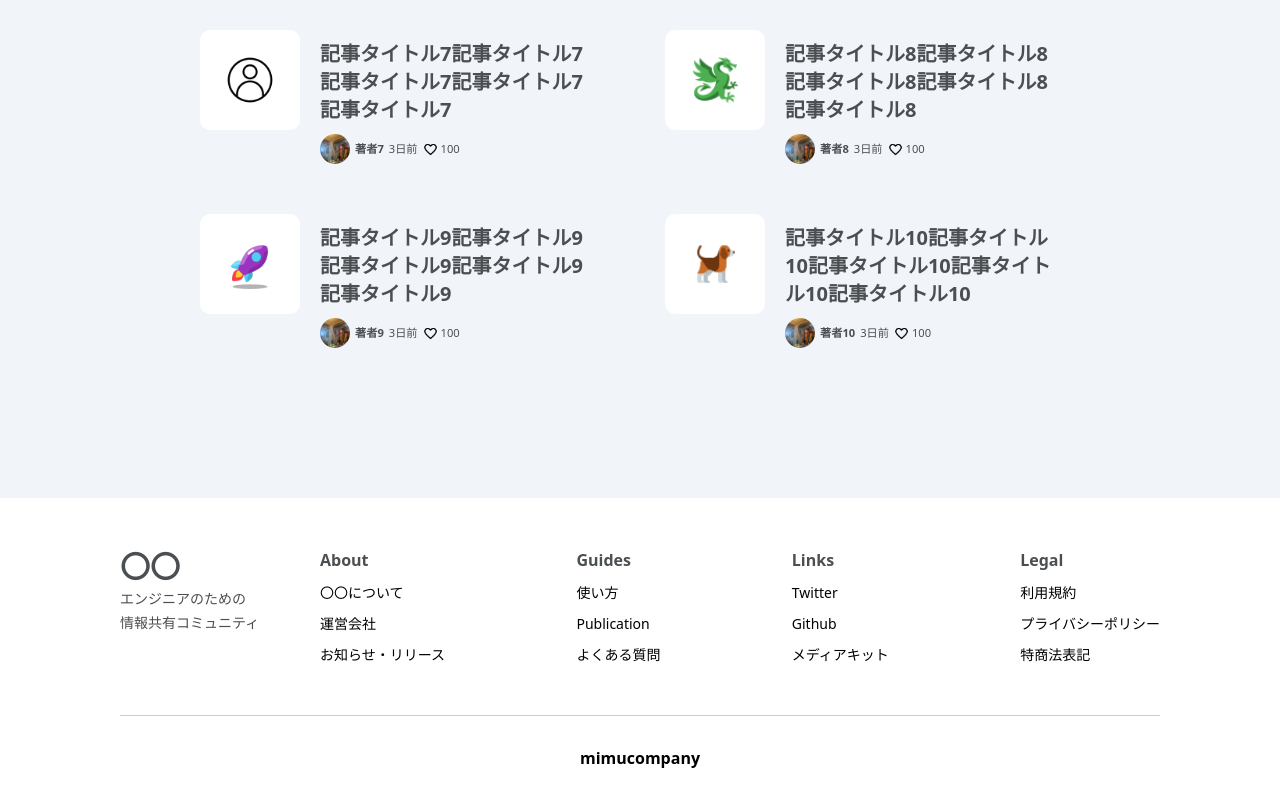
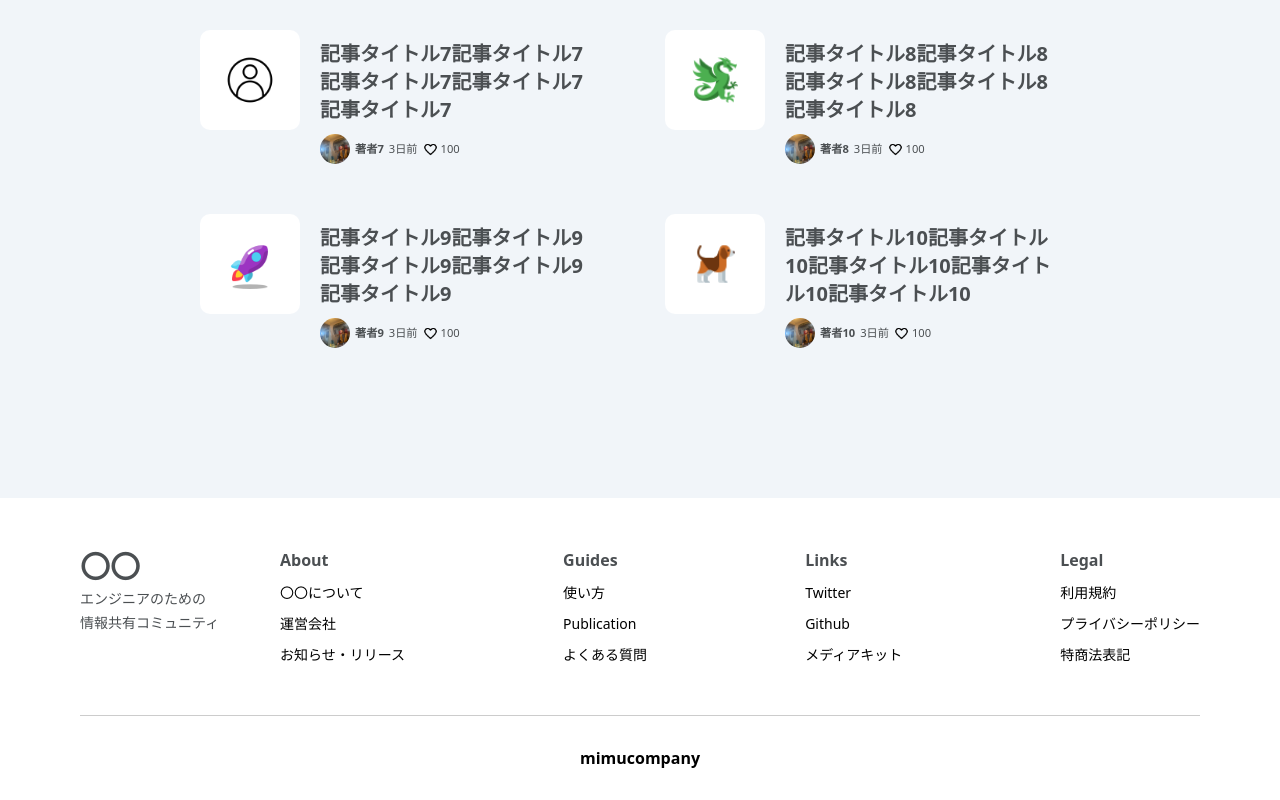
Before and after one commit to mmrakt/zenn-clone, a React (Vite) app: page / in a window 1280 px wide. Shown: the part 4560-5360 px from the top of the page. Built offline with nearby package versions, Linux system fonts and the light colour scheme.

Commit message:
modify style

```diff
--- a/src/components/footer/footer.module.scss
+++ b/src/components/footer/footer.module.scss
@@ -5,7 +5,7 @@
   margin: 0 auto;
 }
 .inner {
-  margin: 0 80px;
+  margin: 0 40px;
   padding: 50px 0;
   display: flex;
   align-items: start;
@@ -24,6 +24,7 @@
   display: flex;
   justify-content: space-between;
   width: 100%;
+  gap: 10%;
   & h4 {
     font-weight: bolder;
   }
@@ -56,3 +57,16 @@
     margin-top: 50px;
   }
 }
+@media screen and (max-width: $bp-tablet) {
+  .inner {
+    margin: 0 20px;
+  }
+  .nav_container {
+    flex-wrap: wrap;
+    margin-top: 0;
+    & nav {
+      min-width: calc(90% / 2);
+      margin-top: 40px;
+    }
+  }
+}
```
